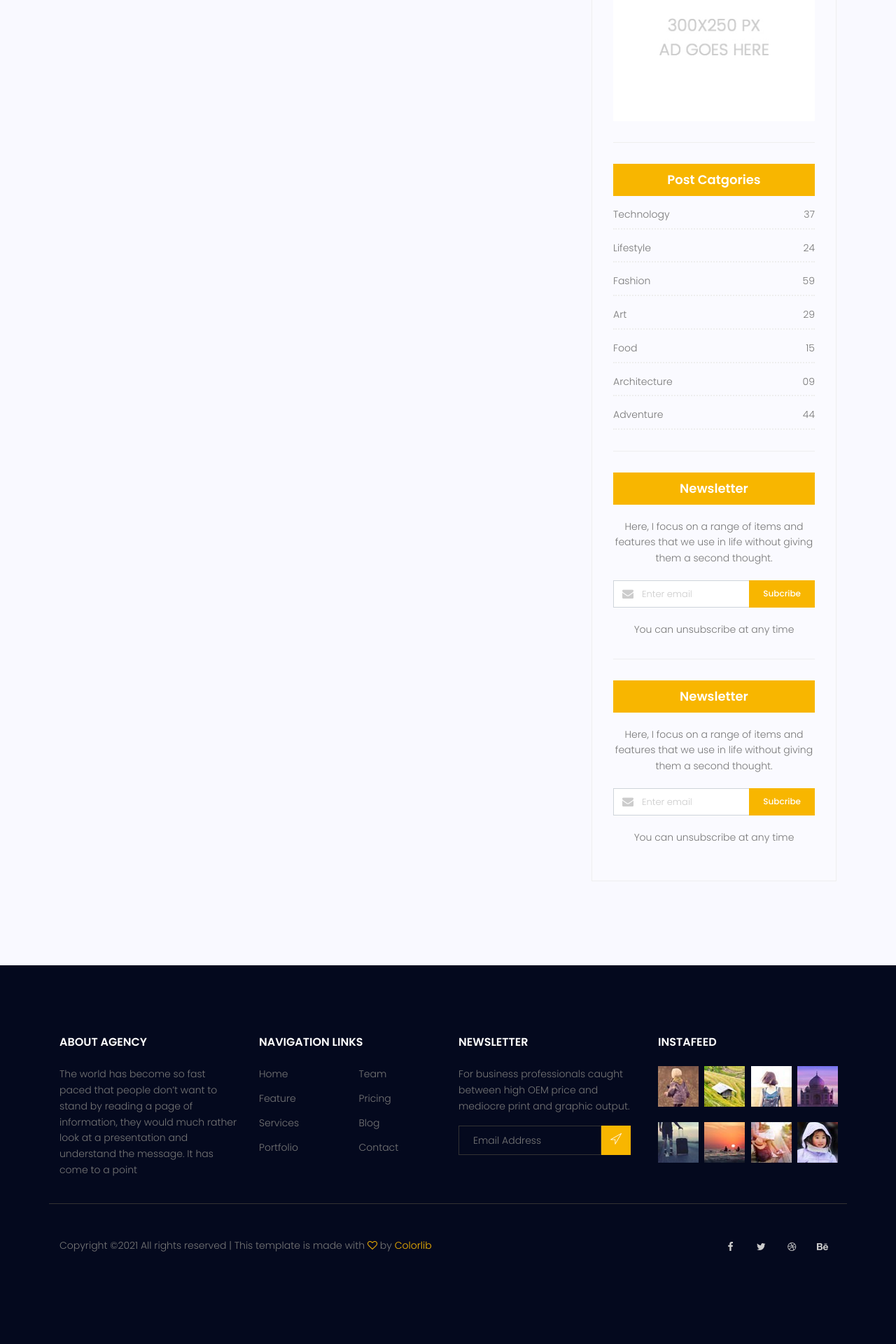
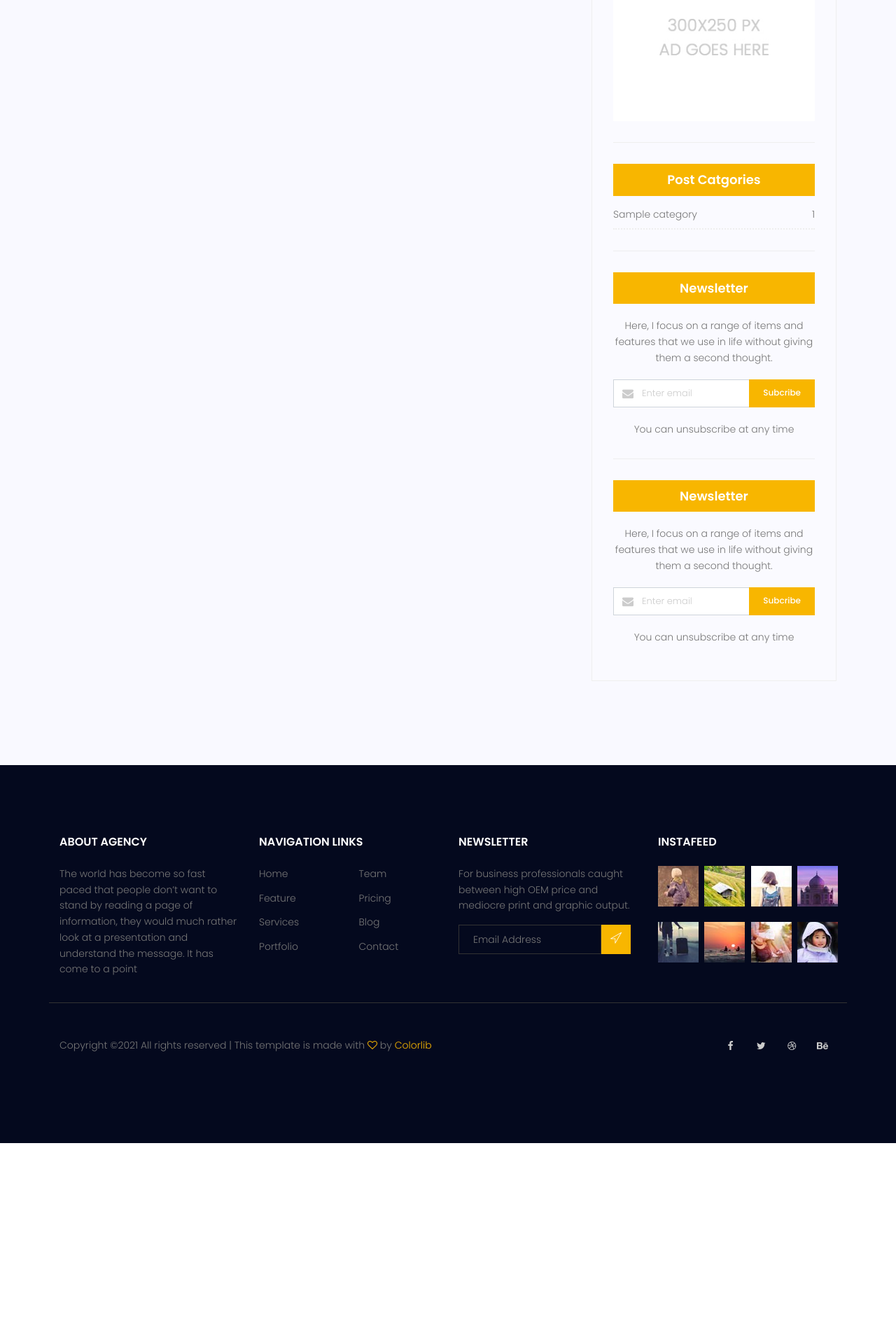
Before and after one commit to GhasemMatoo/Teravelista_website, a Django app: page /blog/ in a window 1280 px wide. Shown: the part 2056-3976 px from the top of the page at 70% size. After the commit the page ends 3689 px from the top, so only its background shows below. Run offline with Django 3.2, Linux system fonts and the light colour scheme; tables that the repository leaves empty hold one stand-in row (values such as "Sample post"); grey boxes marked "Sample" are stand-in pictures; some libraries are stand-ins or nearby versions.

Commit message:
multi path for one views
 Category and author path to filter posts

```diff
--- a/blog/templatetags/blog_tags.py
+++ b/blog/templatetags/blog_tags.py
@@ -1,9 +1,19 @@
 from django import template
-from blog.models import post
+from blog.models import post, category
 register = template.Library()
 
 
 @register.inclusion_tag("blog/includes/blog-Popular-Posts.html")
-def popular_post (arg=3):
-    posts=post.objects.filter(status=1).order_by("-published_date")[:arg]
-    return {"posts":posts}
+def popular_post(arg=3):
+    posts = post.objects.filter(status=1).order_by("-published_date")[:arg]
+    return {"posts": posts}
+
+
+@register.inclusion_tag("blog/includes/blog-Post-Catgories.html")
+def category_cunter():
+    posts = post.objects.filter(status=1)
+    categoryes = category.objects.all()
+    cat_dite = {}
+    for name in categoryes:
+        cat_dite[name]=posts.filter(category=name).count()
+    return {'category':cat_dite}
--- a/blog/urls.py
+++ b/blog/urls.py
@@ -4,5 +4,7 @@ app_name = 'blog'
 urlpatterns = [
     path("", blog_views, name='home'),
     path("<int:pid>", single_views, name='single'),
+    path("category/<str:cat_name>", blog_views, name='category'),
+    path("author/<str:author_username>", blog_views, name='author'),
 
 ]
--- a/blog/views.py
+++ b/blog/views.py
@@ -1,14 +1,17 @@
 from django.shortcuts import render,get_object_or_404
-from django.utils import timezone
 from blog.models import post
 from datetime import datetime, timedelta
 # Create your views here.
 
 
-def blog_views(requset):
+def blog_views(requset,cat_name=None,author_username=None):
     time_now=datetime.now() + timedelta(days=1)
     formatedDate = time_now.strftime("%Y-%m-%d")
     Posts = post.objects.exclude(published_date__gt=formatedDate).filter(status=1)
+    if cat_name:
+        Posts=Posts.filter(category__name=cat_name)
+    if author_username:
+        Posts=Posts.filter(author__username=author_username)
     context = {'Posts': Posts}
     return render(requset, 'blog/blog-home.html', context)
 
--- a/templates/blog/blog-home.html
+++ b/templates/blog/blog-home.html
@@ -90,11 +90,11 @@
 					<div class="col-lg-3  col-md-3 meta-details">
 						<ul class="tags">
 						{% for cat in post.category.all %}
-							<li><a href="#">{{cat.name}}</a>{% if not forloop.last %},{% endif %}</li>
+							<li><a href="{% url 'blog:category' cat_name=cat.name %}">{{cat.name}}</a>{% if not forloop.last %},{% endif %}</li>
 						{% endfor %}
 						</ul>
 						<div class="user-details row">
-							<p class="user-name col-lg-12 col-md-12 col-6"><a href="#">{{post.author.get_full_name}} </a> <span class="lnr lnr-user"></span></p>
+							<p class="user-name col-lg-12 col-md-12 col-6"><a href="{% url 'blog:author' author_username=post.author.username %}">{{post.author.get_full_name}} </a> <span class="lnr lnr-user"></span></p>
 							<p class="date col-lg-12 col-md-12 col-6"><a href="#">{{post.published_date|date:"d M Y" }} </a> <span class="lnr lnr-calendar-full"></span></p>
 							<p class="view col-lg-12 col-md-12 col-6"><a href="#">{{post.counted_views}} Views</a> <span class="lnr lnr-eye"></span></p>
 							<p class="comments col-lg-12 col-md-12 col-6"><a href="#">06 Comments</a> <span class="lnr lnr-bubble"></span></p>
@@ -139,6 +139,7 @@
 			</div>
 			<div class="col-lg-4 sidebar-widgets">
 				<div class="widget-wrap">
+
 								{% include "blog/includes/blog-Search.html" %}
 
 								{% include "blog/includes/blog-Writer.html" %}
@@ -147,7 +148,7 @@
 
 								{% include "blog/includes/blog-Ads.html" %}
 
-								{% include "blog/includes/blog-Post-Catgories.html" %}
+								{% category_cunter %}
 
 								{% include "blog/includes/blog-Newsletter.html" %}
 
--- a/templates/blog/blog-single.html
+++ b/templates/blog/blog-single.html
@@ -32,7 +32,7 @@
 					<div class="col-lg-3  col-md-3 meta-details">
 						<ul class="tags">
 						{% for cat in Post.category.all %}
-							<li><a href="#">{{cat.name}}</a> {% if not forloop.last %},{% endif %}</li>
+							<li><a href="{% url 'blog:category' cat_name=cat.name %}">{{cat.name}}</a> {% if not forloop.last %},{% endif %}</li>
 						{% endfor %}
 						</ul>
 						<div class="user-details row">
@@ -240,7 +240,7 @@
 
 					{% include "blog/includes/blog-Ads.html" %}
 
-					{% include "blog/includes/blog-Post-Catgories.html" %}
+					{% category_cunter %}
 
 					{% include "blog/includes/blog-Newsletter.html" %}
 
--- a/templates/blog/includes/blog-Post-Catgories.html
+++ b/templates/blog/includes/blog-Post-Catgories.html
@@ -2,47 +2,13 @@
 <div class="single-sidebar-widget post-category-widget">
 	<h4 class="category-title">Post Catgories</h4>
 	<ul class="cat-list">
+	{% for cat,cunt in category.items %}
 		<li>
-			<a href="#" class="d-flex justify-content-between">
-				<p>Technology</p>
-				<p>37</p>
+			<a href="{% url 'blog:category' cat_name=cat %} " class="d-flex justify-content-between">
+				<p>{{cat}} </p>
+				<p>{{cunt}} </p>
 			</a>
 		</li>
-		<li>
-			<a href="#" class="d-flex justify-content-between">
-				<p>Lifestyle</p>
-				<p>24</p>
-			</a>
-		</li>
-		<li>
-			<a href="#" class="d-flex justify-content-between">
-				<p>Fashion</p>
-				<p>59</p>
-			</a>
-		</li>
-		<li>
-			<a href="#" class="d-flex justify-content-between">
-				<p>Art</p>
-				<p>29</p>
-			</a>
-		</li>
-		<li>
-			<a href="#" class="d-flex justify-content-between">
-				<p>Food</p>
-				<p>15</p>
-			</a>
-		</li>
-		<li>
-			<a href="#" class="d-flex justify-content-between">
-				<p>Architecture</p>
-				<p>09</p>
-			</a>
-		</li>
-		<li>
-			<a href="#" class="d-flex justify-content-between">
-				<p>Adventure</p>
-				<p>44</p>
-			</a>
-		</li>
+	{% endfor %}
 	</ul>
 </div>
```
